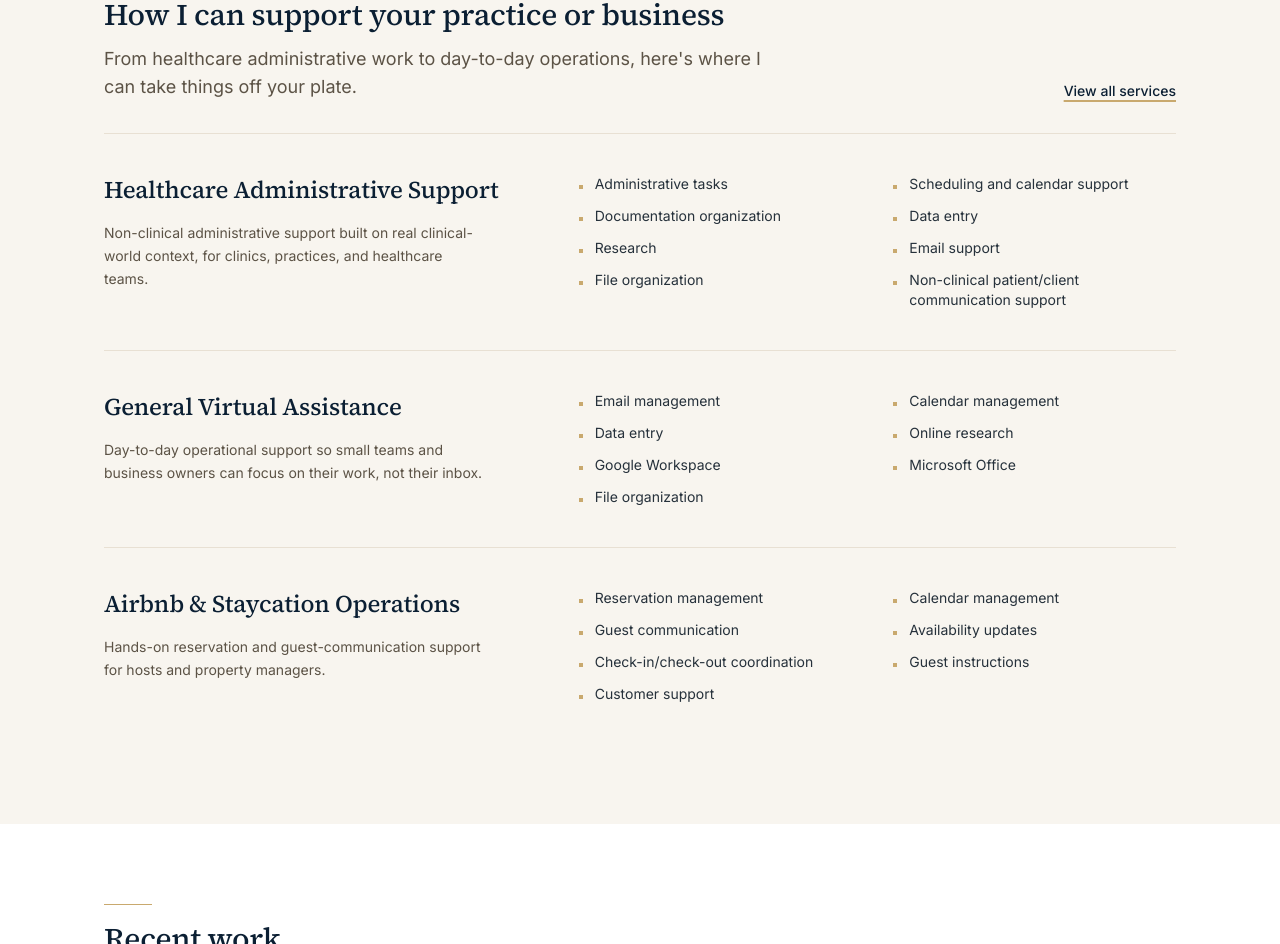
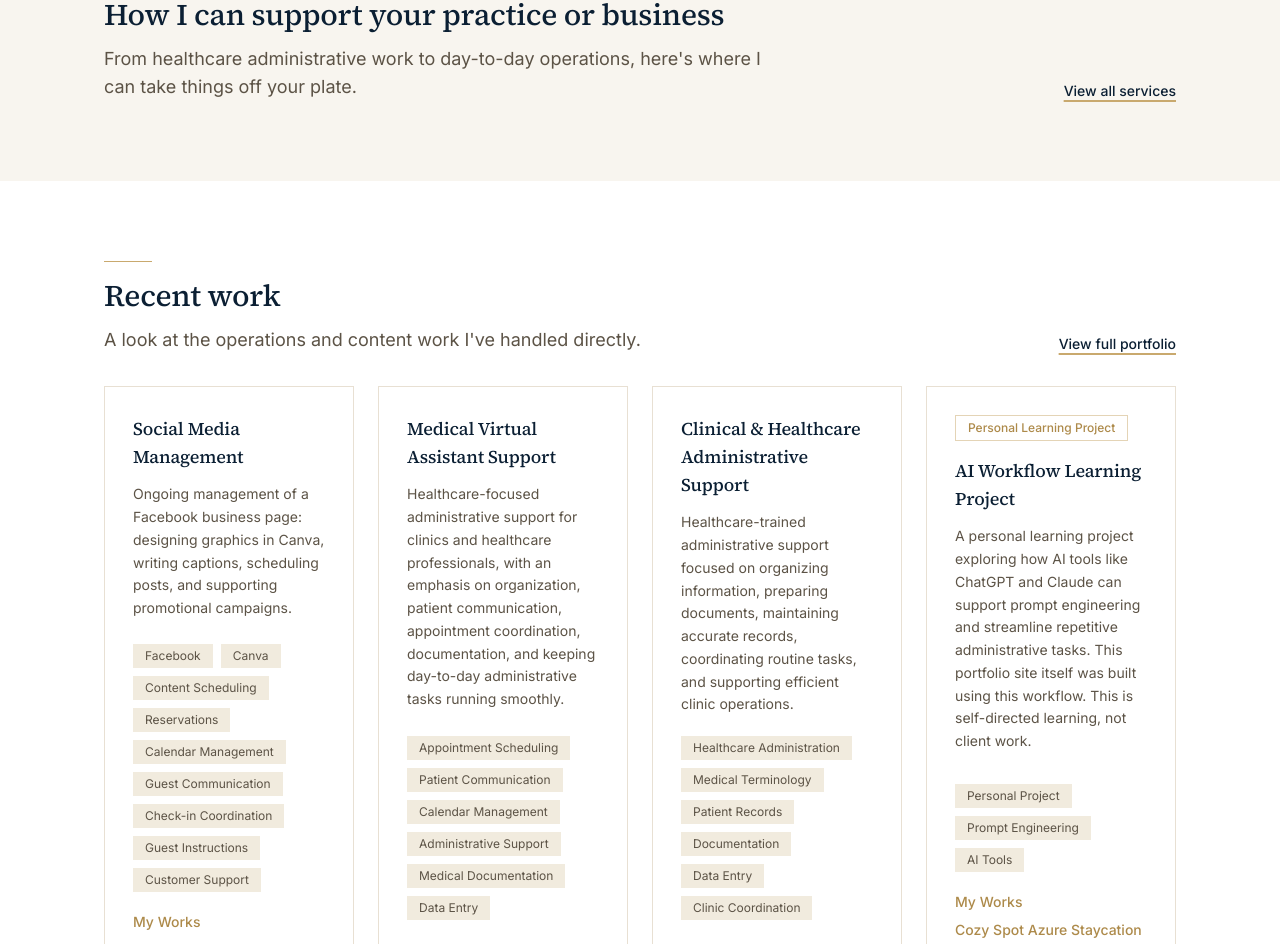
Before and after one commit to honeyliepatricio/honeylie-patricio-portfolio, a Next.js app: page / in a window 1280 px wide. Shown: the part 1200-2144 px from the top of the page. Built offline with nearby package versions, Linux system fonts and the light colour scheme.

Commit message:
Update page.tsx

```diff
--- a/src/app/page.tsx
+++ b/src/app/page.tsx
@@ -3,11 +3,10 @@ import Hero from "@/components/Hero";
 import TrustBadgeStrip from "@/components/TrustBadgeStrip";
 import Container from "@/components/Container";
 import SectionHeading from "@/components/SectionHeading";
-import ServiceGroupRow from "@/components/ServiceGroupRow";
 import ProjectCard from "@/components/ProjectCard";
 import CTASection from "@/components/CTASection";
 import { buildMetadata } from "@/lib/metadata";
-import { serviceGroups, portfolioProjects } from "@/data/content";
+import { portfolioProjects } from "@/data/content";
 
 export const metadata = buildMetadata({
   title: "Healthcare & Operations Virtual Assistant",
@@ -34,11 +33,6 @@ export default function HomePage() {
             >
               View all services
             </Link>
-          </div>
-          <div className="mt-8">
-            {serviceGroups.slice(0, 3).map((group) => (
-              <ServiceGroupRow key={group.id} group={group} />
-            ))}
           </div>
         </Container>
       </section>
```
